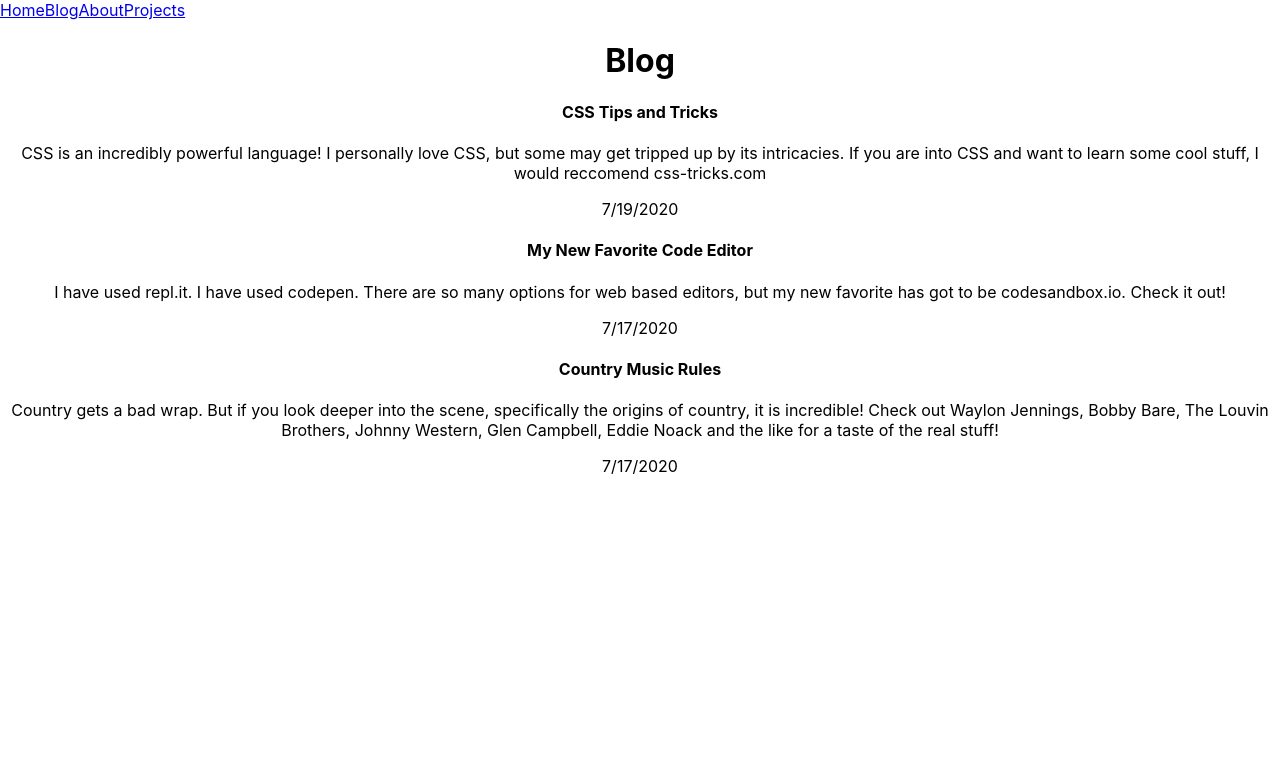
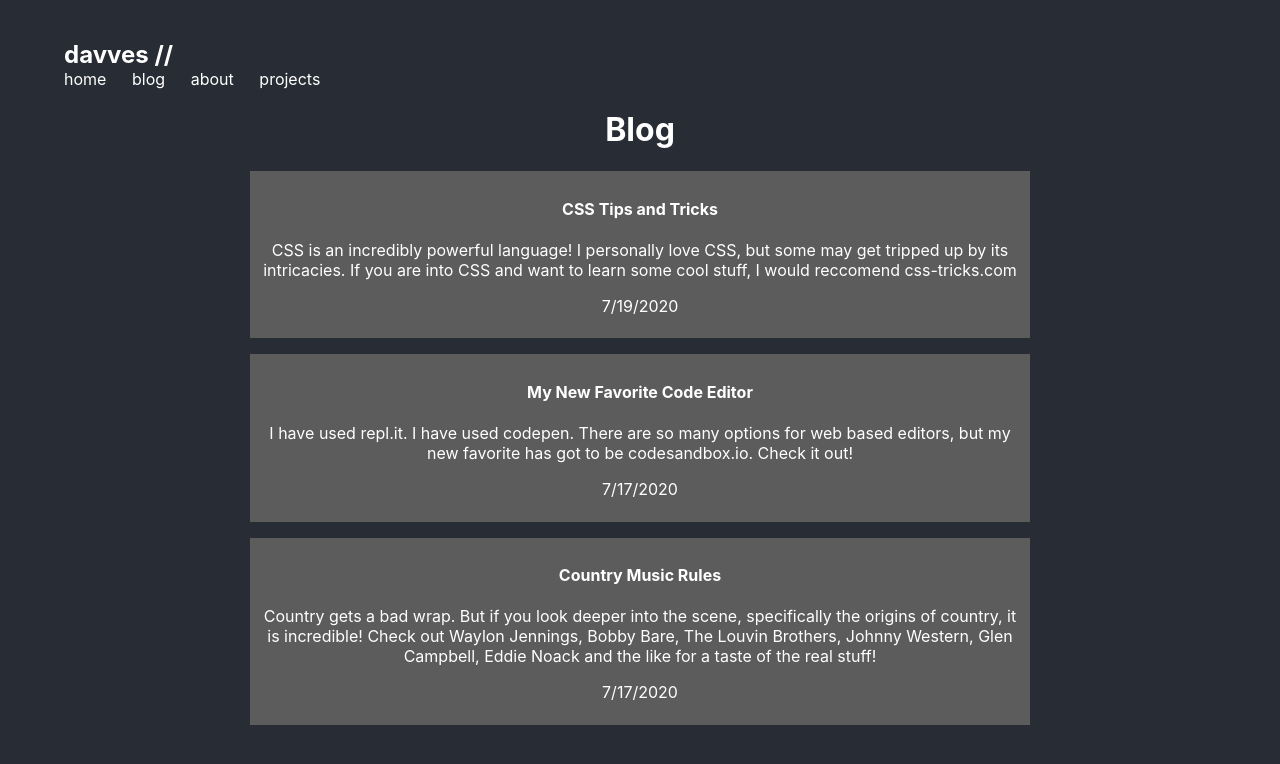
Before and after one commit to WDI-SEA/react-router-portfolio, a React (Create React App) app in the folder react-router/: page /blog in a window 1280 px wide. Shown: the top 764 px of the page. Built offline with nearby package versions, Linux system fonts and the light colour scheme.

Commit message:
styling completed

```diff
--- a/react-router/src/App.css
+++ b/react-router/src/App.css
@@ -1,40 +1,44 @@
+body {
+  background-color: #282c34;
+  color: #ffffff;
+}
+
+a {
+  color: #ffffff;
+  text-decoration: none;
+}
+
+a:hover {
+  text-decoration: underline;
+  color: #d1d1d1;
+}
+
+nav {
+  margin-left: 5vw;
+  margin-top: 5vh;
+}
+
+nav h2 {
+  margin: 0;
+}
+
+nav a {
+  padding-right: 2vw;
+}
+
 .App {
+  width: 80%;
+  margin: 0 auto;
+  margin-bottom: 5vh;
   text-align: center;
 }
 
-.App-logo {
-  height: 40vmin;
-  pointer-events: none;
-}
-
-@media (prefers-reduced-motion: no-preference) {
-  .App-logo {
-    animation: App-logo-spin infinite 20s linear;
-  }
-}
-
-.App-header {
-  background-color: #282c34;
-  min-height: 100vh;
-  display: flex;
-  flex-direction: column;
-  align-items: center;
-  justify-content: center;
-  font-size: calc(10px + 2vmin);
-  color: white;
-}
-
-.App-link {
-  color: #61dafb;
-}
-
-@keyframes App-logo-spin {
-  from {
-    transform: rotate(0deg);
-  }
-  to {
-    transform: rotate(360deg);
-  }
+.post-item {
+  width: 75%;
+  margin: 0 auto;
+  margin-bottom: 2vh;
+  background-color: #5c5c5c;
+  padding: 0.8vh;
 }
 
 .project-img {
--- a/react-router/src/App.js
+++ b/react-router/src/App.js
@@ -5,49 +5,23 @@ import Home from './Components/Home'
 import Blog from './Components/Blog'
 import About from './Components/About'
 import Projects from './Components/Projects'
+import BlogData from './api/BlogData'
+import ProjectData from './api/ProjectData'
 
 function App() {
-  const [blogPosts, setBlogPosts] = useState([
-    {
-      title: 'CSS Tips and Tricks',
-      content: 'CSS is an incredibly powerful language! I personally love CSS, but some may get tripped up by its intricacies. If you are into CSS and want to learn some cool stuff, I would reccomend css-tricks.com',
-      date: '7/19/2020'
-    },
-    {
-      title: 'My New Favorite Code Editor',
-      content: 'I have used repl.it. I have used codepen. There are so many options for web based editors, but my new favorite has got to be codesandbox.io. Check it out!',
-      date: '7/17/2020'
-    },
-    {
-      title: 'Country Music Rules',
-      content: 'Country gets a bad wrap. But if you look deeper into the scene, specifically the origins of country, it is incredible! Check out Waylon Jennings, Bobby Bare, The Louvin Brothers, Johnny Western, Glen Campbell, Eddie Noack and the like for a taste of the real stuff!',
-      date: '7/17/2020'
-    }
-  ])
+  const [blogPosts, setBlogPosts] = useState(BlogData)
 
-  const [projects, setProjects] = useState([
-    {
-      title: 'Ani-Cal',
-      image: 'https://raw.githubusercontent.com/d4vves/anime-scheduler/master/public/img/screenshot.png',
-      content: 'Ani-Cal is my first full-stack web app that I created in my cohort. Here you can plan out your schedule for the upcoming anime season! How fun.',
-      link: 'https://github.com/d4vves/anime-scheduler'
-    },
-    {
-      title: 'Garbage Boy',
-      image: 'https://raw.githubusercontent.com/d4vves/garbage-boy/master/img/screen-shot.png',
-      content: 'GARBAGE BOY! For my first project in my cohort I was to create a game using HTML, CSS and JavaScript. The result was the legendary Garbage Boy.',
-      link: 'https://github.com/d4vves/garbage-boy'
-    }
-  ])
+  const [projects, setProjects] = useState(ProjectData)
 
   return (
     <Router>
       <div>
         <nav>
-          <Link to='/'>Home</Link>
-          <Link to='/blog'>Blog</Link>
-          <Link to='/about'>About</Link>
-          <Link to='/projects'>Projects</Link>
+          <h2>davves //</h2>
+          <Link to='/'>home</Link>
+          <Link to='/blog'>blog</Link>
+          <Link to='/about'>about</Link>
+          <Link to='/projects'>projects</Link>
         </nav>
       </div>
       <div className='App'>
--- /dev/null
+++ b/react-router/src/api/BlogData.js
@@ -0,0 +1,19 @@
+let BlogData = [
+    {
+      title: 'CSS Tips and Tricks',
+      content: 'CSS is an incredibly powerful language! I personally love CSS, but some may get tripped up by its intricacies. If you are into CSS and want to learn some cool stuff, I would reccomend css-tricks.com',
+      date: '7/19/2020'
+    },
+    {
+      title: 'My New Favorite Code Editor',
+      content: 'I have used repl.it. I have used codepen. There are so many options for web based editors, but my new favorite has got to be codesandbox.io. Check it out!',
+      date: '7/17/2020'
+    },
+    {
+      title: 'Country Music Rules',
+      content: 'Country gets a bad wrap. But if you look deeper into the scene, specifically the origins of country, it is incredible! Check out Waylon Jennings, Bobby Bare, The Louvin Brothers, Johnny Western, Glen Campbell, Eddie Noack and the like for a taste of the real stuff!',
+      date: '7/17/2020'
+    }
+  ]
+
+export default BlogData
--- /dev/null
+++ b/react-router/src/api/ProjectData.js
@@ -0,0 +1,18 @@
+import Project from "../Components/Project"
+
+const ProjectData = [
+    {
+      title: 'Ani-Cal',
+      image: 'https://raw.githubusercontent.com/d4vves/anime-scheduler/master/public/img/screenshot.png',
+      content: 'Ani-Cal is my first full-stack web app that I created in my cohort. Here you can plan out your schedule for the upcoming anime season! How fun.',
+      link: 'https://github.com/d4vves/anime-scheduler'
+    },
+    {
+      title: 'Garbage Boy',
+      image: 'https://raw.githubusercontent.com/d4vves/garbage-boy/master/img/screen-shot.png',
+      content: 'GARBAGE BOY! For my first project in my cohort I was to create a game using HTML, CSS and JavaScript. The result was the legendary Garbage Boy.',
+      link: 'https://github.com/d4vves/garbage-boy'
+    }
+  ]
+
+export default ProjectData
```
